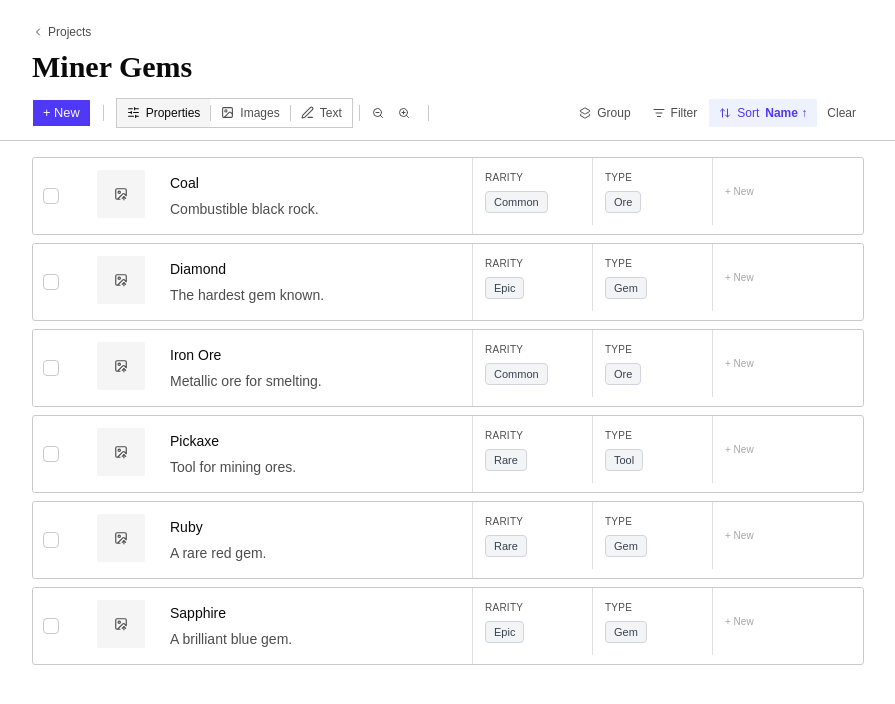
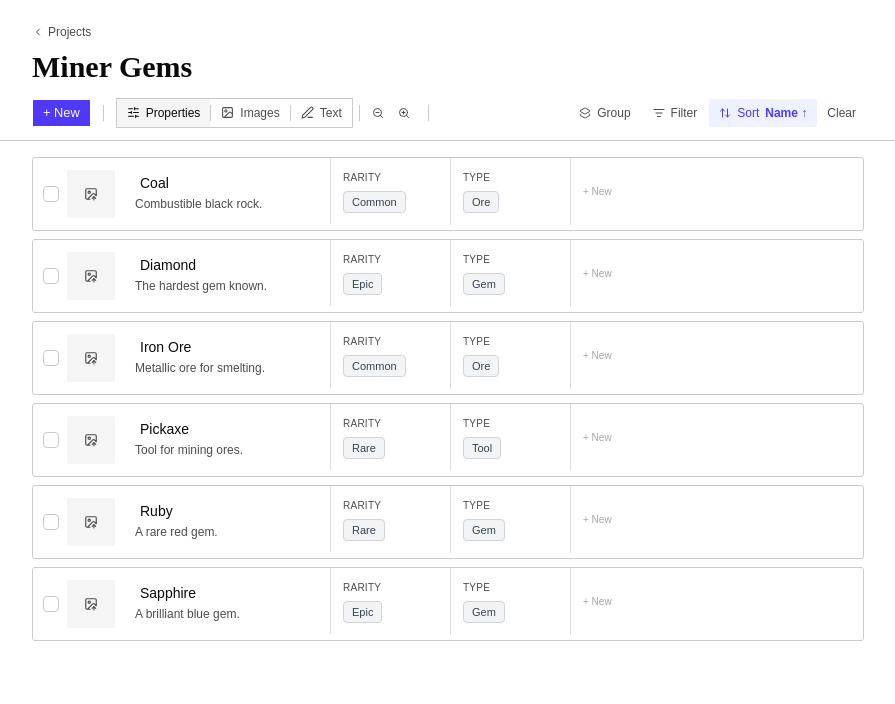
Before and after one commit to piotrweber/stash, a React (Vite) app: page / in a window 1280 px wide. Both pictures are taken after a click on the button "Load sample". Shown: the top 704 px of the page, without its empty margins (192-1087 px from the left). Built offline with nearby package versions, Linux system fonts and the light colour scheme.

Commit message:
Fixes to add "Go to text" functionality

```diff
--- a/src/components/table/TableView.tsx
+++ b/src/components/table/TableView.tsx
@@ -62,13 +62,11 @@ export function TableView({ onGoToProjects }: TableViewProps) {
   const cancelDraft = () => setDraft(null)
 
 
-  const goToProperties = (id: string) => {
-    setViewMode('catalogue')
-    setScrollToId(id)
-  }
+  const goToProperties = (id: string) => { setViewMode('catalogue'); setScrollToId(id) }
+  const goToText = (id: string) => { setViewMode('focus'); setScrollToId(id) }
 
   useEffect(() => {
-    if (viewMode !== 'catalogue' || !scrollToId) return
+    if (!scrollToId || (viewMode !== 'catalogue' && viewMode !== 'focus')) return
     const el = document.getElementById(`item-${scrollToId}`)
     if (el) { el.scrollIntoView({ behavior: 'smooth', block: 'center' }); setScrollToId(null) }
   }, [viewMode, scrollToId])
@@ -379,6 +377,7 @@ export function TableView({ onGoToProjects }: TableViewProps) {
                         collapsedOverride={allCollapsed}
                         selectedIds={selectedIds}
                         onToggleSelect={toggleSelect}
+                        onGoToText={goToText}
                       />
                     ))}
                   </>
@@ -393,6 +392,7 @@ export function TableView({ onGoToProjects }: TableViewProps) {
                         selected={selectedIds.has(item.id)}
                         onToggleSelect={() => toggleSelect(item.id)}
                         onUpdate={(patch) => updateItem(item.id, patch)}
+                        onGoToText={goToText}
                       />
                     ))}
                   </div>
@@ -407,7 +407,7 @@ export function TableView({ onGoToProjects }: TableViewProps) {
       <DragOverlay>
         {draggingItem && (
           <div className="opacity-90 rotate-1 shadow-2xl">
-            <ItemCard item={draggingItem} fields={fields} draggable={false} onUpdate={() => {}} />
+            <ItemCard item={draggingItem} fields={fields} draggable={false} onUpdate={() => {}} onGoToText={() => {}} />
           </div>
         )}
       </DragOverlay>
@@ -418,7 +418,7 @@ export function TableView({ onGoToProjects }: TableViewProps) {
 // ─── Group section ────────────────────────────────────────────────────────────
 
 function GroupSection({
-  groupKey, items, fields, isOver, isDragging, onUpdate, groupField, collection, collapsedOverride, selectedIds, onToggleSelect,
+  groupKey, items, fields, isOver, isDragging, onUpdate, groupField, collection, collapsedOverride, selectedIds, onToggleSelect, onGoToText,
 }: {
   groupKey: string
   items: Item[]
@@ -431,6 +431,7 @@ function GroupSection({
   collapsedOverride?: boolean | null
   selectedIds: Set<string>
   onToggleSelect: (id: string) => void
+  onGoToText: (id: string) => void
 }) {
   const { updateField, updateItem } = useCollectionStore()
   const { setNodeRef } = useDroppable({ id: groupKey })
@@ -548,6 +549,7 @@ function GroupSection({
                 selected={selectedIds.has(item.id)}
                 onToggleSelect={() => onToggleSelect(item.id)}
                 onUpdate={(patch) => onUpdate(item.id, patch)}
+                onGoToText={onGoToText}
               />
             ))
           )}
@@ -1141,7 +1143,7 @@ function AddFieldPopover({ anchor, onClose, onAdd }: {
 // ─── Item card ────────────────────────────────────────────────────────────────
 
 function ItemCard({
-  item, fields, draggable, selected, onToggleSelect, onUpdate,
+  item, fields, draggable, selected, onToggleSelect, onUpdate, onGoToText,
 }: {
   item: Item
   fields: Field[]
@@ -1149,8 +1151,9 @@ function ItemCard({
   selected?: boolean
   onToggleSelect?: () => void
   onUpdate: (patch: Partial<Item>) => void
+  onGoToText: (id: string) => void
 }) {
-  const { attributes, listeners, setNodeRef, isDragging } = useDraggable({
+  const { setNodeRef, isDragging } = useDraggable({
     id: item.id,
     disabled: !draggable,
   })
@@ -1159,8 +1162,8 @@ function ItemCard({
     <div
       id={`item-${item.id}`}
       ref={setNodeRef}
-      className={`bg-card rounded-xl border  transition-all ${
-        isDragging ? 'opacity-0' : 'hover:'
+      className={`bg-card rounded-xl border transition-all ${
+        isDragging ? 'opacity-0' : ''
       } ${selected ? 'border-primary/40 bg-accent/20' : 'border-border hover:border-border/80'}`}
     >
       <div className="flex items-start">
@@ -1174,32 +1177,28 @@ function ItemCard({
           />
         </div>
 
-        {/* Drag handle */}
-        <div
-          {...(draggable ? { ...attributes, ...listeners } : {})}
-          className={`flex items-center justify-center self-stretch px-2 shrink-0 ${draggable ? 'cursor-grab active:cursor-grabbing text-muted-foreground hover:text-foreground' : 'text-transparent'}`}
-        >
-          <GripVertical size={14} />
-        </div>
-
-        {/* Image — padded to align with text */}
+        {/* Image */}
         <div className="pt-3 pb-3 pl-1 pr-2 shrink-0">
           <ImageCell item={item} onUpdate={onUpdate} size="sm" />
         </div>
 
-        {/* Name + description */}
-        <div className="flex flex-col justify-center py-3 px-3 w-80 shrink-0 border-r border-border/60">
-          <InlineInput
-            value={item.name}
-            onSave={(v) => onUpdate({ name: v })}
-            className="text-sm font-medium text-foreground"
-          />
-          <InlineInput
-            value={item.description}
-            onSave={(v) => onUpdate({ description: v })}
-            placeholder="Description"
-            className="text-sm text-muted-foreground"
-          />
+        {/* Name + description — click to open in Text view */}
+        <div
+          onClick={() => onGoToText(item.id)}
+          className="flex flex-col justify-center py-3 px-3 w-52 shrink-0 border-r border-border/60 cursor-pointer hover:bg-muted/40 transition-colors"
+        >
+          <div onClick={(e) => e.stopPropagation()}>
+            <InlineInput
+              value={item.name}
+              onSave={(v) => onUpdate({ name: v })}
+              className="text-sm font-medium text-foreground w-full"
+            />
+          </div>
+          {item.description && (
+            <span title={item.description} className="text-xs text-muted-foreground truncate block">
+              {item.description}
+            </span>
+          )}
         </div>
 
         {/* Fields — horizontally scrollable */}
--- a/src/todo.md
+++ b/src/todo.md
@@ -17,15 +17,6 @@ We need to design a consistent pattern for "none" items workflows:
 - Table view: Add and cancel are covering the area for properties, user your skills to find a better placement
 
 
-Images:
-- Add field for notes
-
-Properties
-- Descriptions shuold not be editable
-- Hovering the description shows a tooltip with the text
-- Reduce the width of the name desc space, truncate description
-- Add an icon to the text cell to jump into text view positioned at the element
-- Remove the drag row afoforcance
 
 - Change the properties view from cards to rows
 - add a table row with headings: Image, Text, and property names
```
